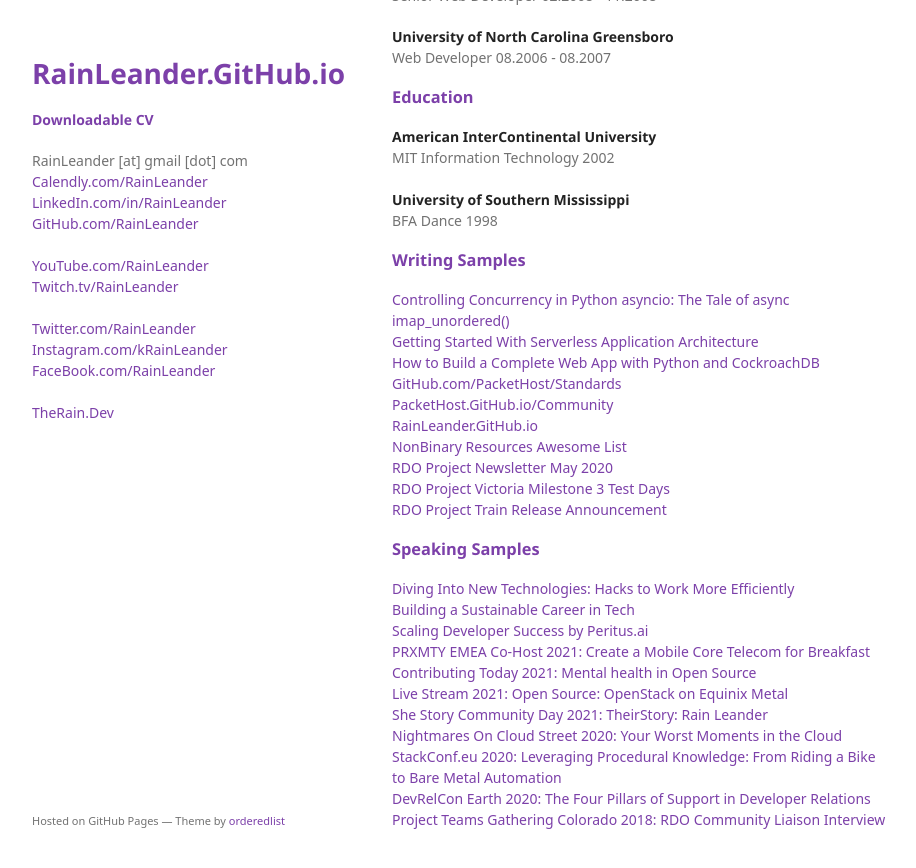
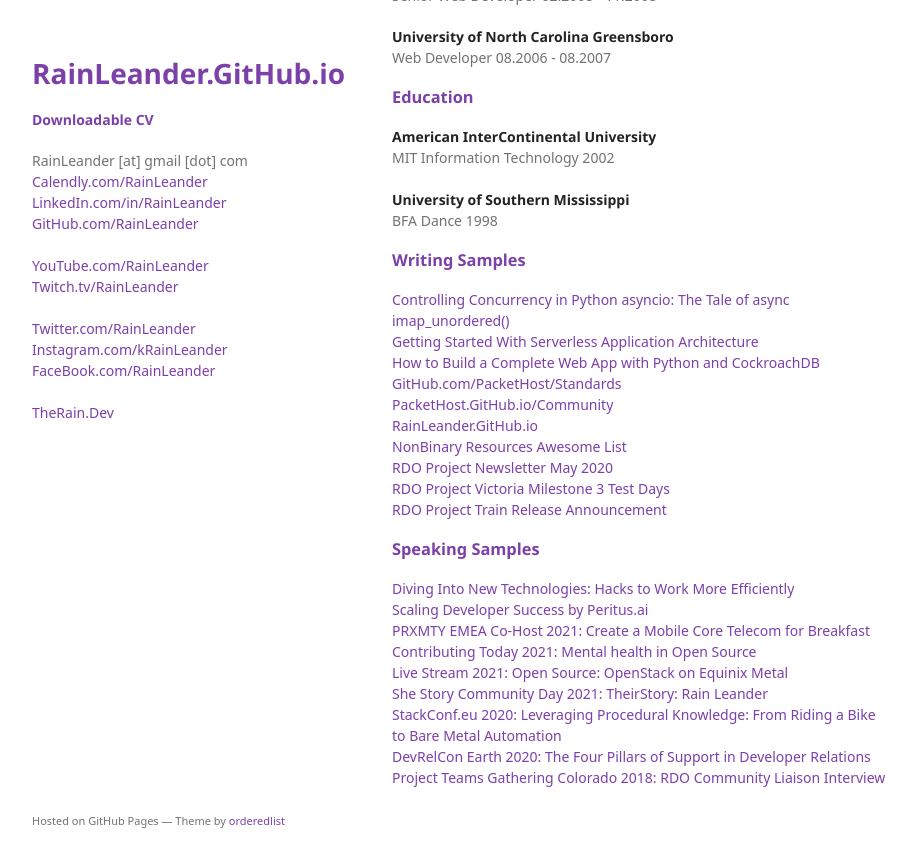
Before and after one commit to rainleander/rainleander.github.io, a Jekyll site: the page cv/index.html, which Jekyll copies as it is, in a window 1280 px wide and 900 px high, scrolled down 1103 px. Shown: the top 868 px of the window, without its empty margins (178-1094 px from the left). Built offline with Jekyll 4.4.1, drawn with Linux system fonts in a browser that asks for light colours; some web fonts are replaced.

Commit message:
Update index.html

```diff
--- a/cv/index.html
+++ b/cv/index.html
@@ -74,13 +74,11 @@
 
         <h3><a id="speaking-samples" class="anchor" href="#speaking-samples" aria-hidden="true">Speaking Samples</a></h3>
         <p><a href="https://youtube.com/live/9r-0RQFRU20?feature=shares&t=28110">Diving Into New Technologies: Hacks to Work More Efficiently</a><br>
-          <a href="https://twitter.com/i/spaces/1gqxvllgNgkGB?s=20">Building a Sustainable Career in Tech</a><br>
           <a href="https://scalingdevelopersuccess.buzzsprout.com/1884781/10804371-scaling-developer-success-with-rain-leander-appdev-technical-evangelist-cockroach-labs">Scaling Developer Success by Peritus.ai</a><br>
           <a href="https://metal.equinix.com/proximity/?wchannelid=ujj9b20qi5&wmediaid=4wtzuvr7w3">PRXMTY EMEA Co-Host 2021: Create a Mobile Core Telecom for Breakfast</a><br>
           <a href="https://www.contributing.today/past-sessions/mental-health-in-open-source-panel/">Contributing Today 2021: Mental health in Open Source</a><br>
           <a href="https://youtu.be/aYxzd4YjXy4">Live Stream 2021: Open Source: OpenStack on Equinix Metal</a><br>
           <a href="https://youtu.be/qJhyc-V-UqQ">She Story Community Day 2021: TheirStory: Rain Leander</a><br>
-          <a href="https://youtu.be/Uz1L1lirun0">Nightmares On Cloud Street 2020: Your Worst Moments in the Cloud</a><br>
           <a href="https://youtu.be/LSgWN8rdQ5Q">StackConf.eu 2020: Leveraging Procedural Knowledge: From Riding a Bike to Bare Metal Automation</a><br>
           <a href="https://youtu.be/P_8DnKN9T0g">DevRelCon Earth 2020: The Four Pillars of Support in Developer Relations</a><br>
           <a href="https://youtu.be/E6P-p-HssIw">Project Teams Gathering Colorado 2018: RDO Community Liaison Interview</a></p>
```
